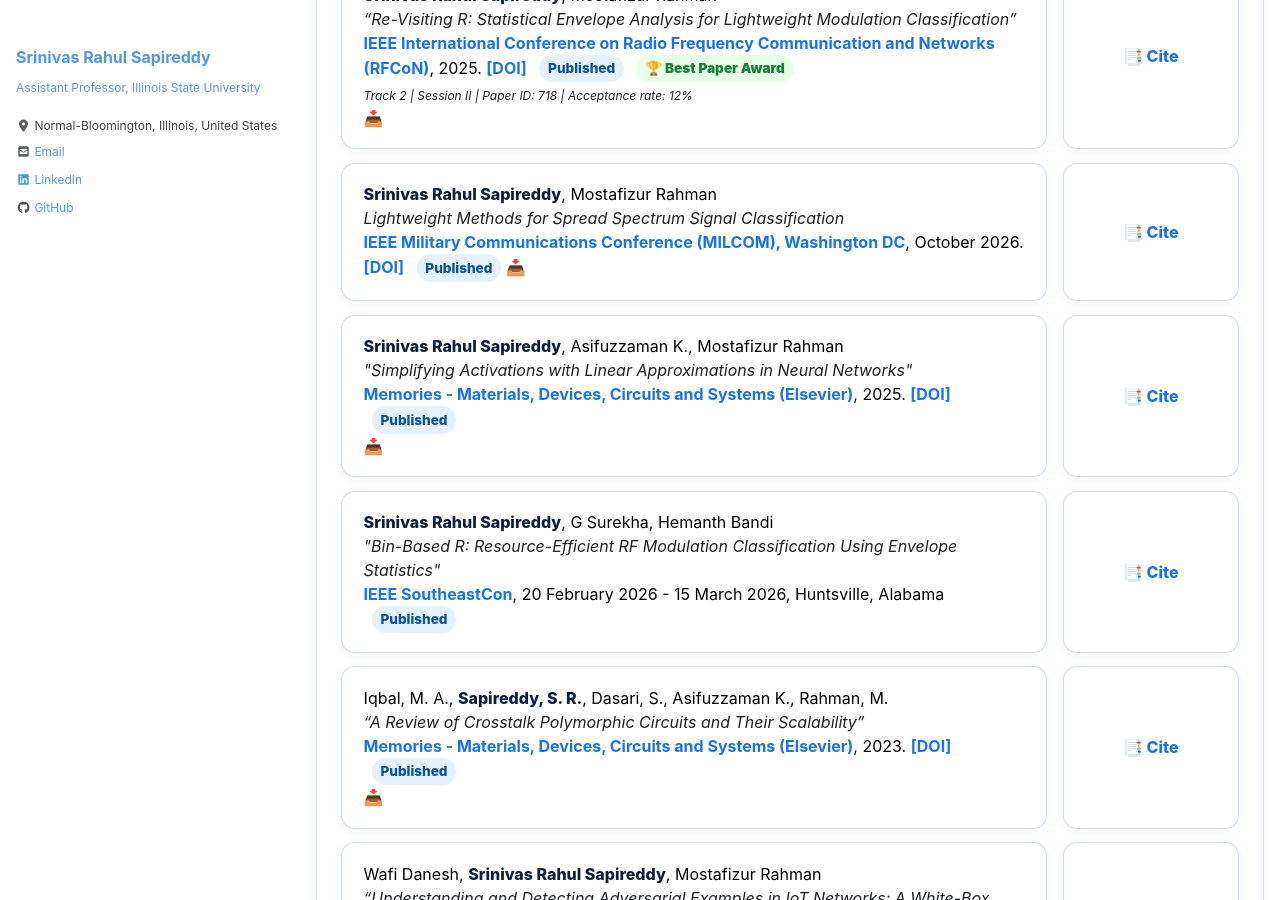
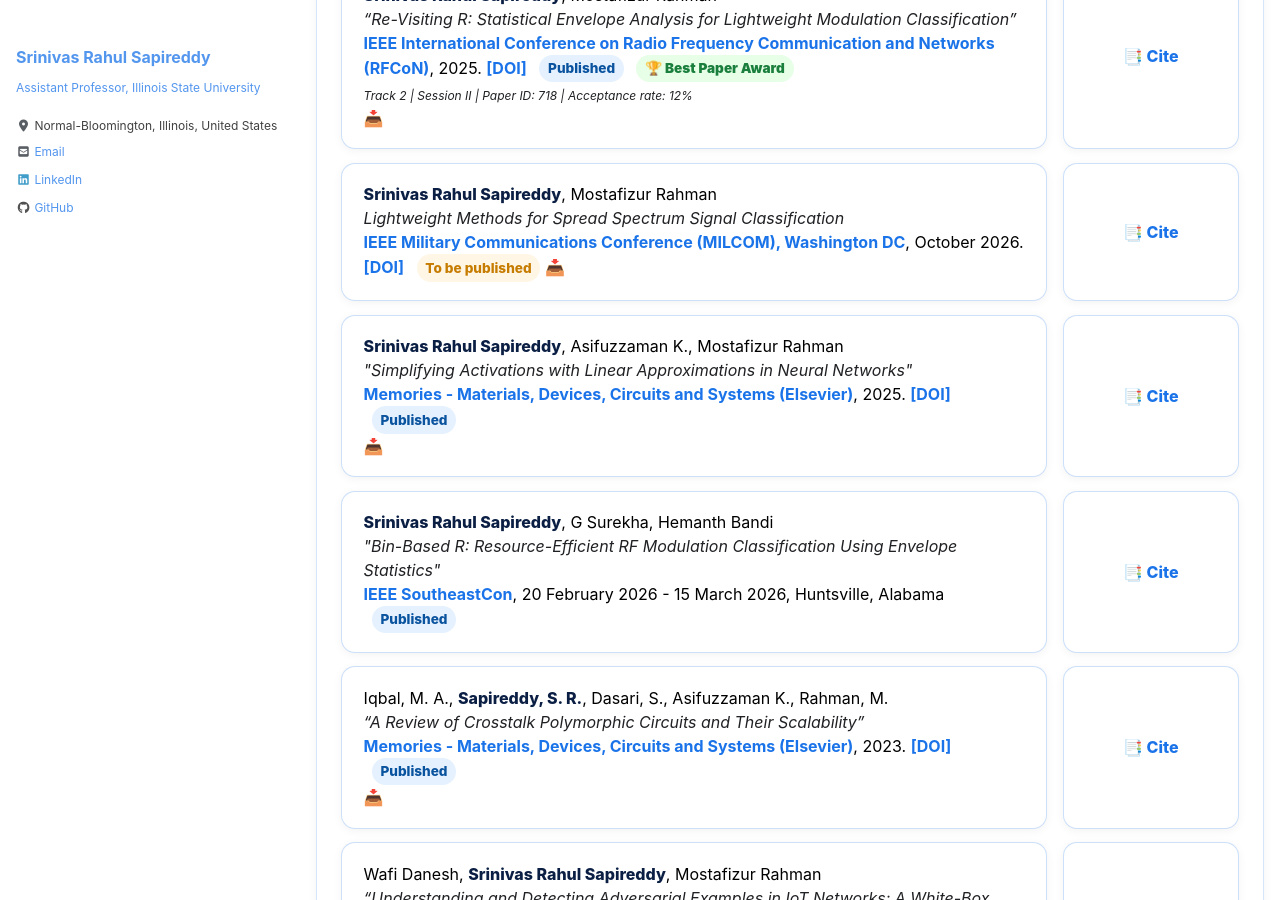
Before and after one commit to srsapireddy/srsapireddy.github.io, a Jekyll site: the page built from _pages/publications.md, in a window 1280 px wide and 900 px high, scrolled down 688 px. Built offline with Jekyll 4.4.1, drawn with Linux system fonts in a browser that asks for light colours; cached includes are drawn as plain includes; nearby versions of some CDN libraries.

Commit message:
Update publications.md

```diff
--- a/_pages/publications.md
+++ b/_pages/publications.md
@@ -314,7 +314,7 @@ function copyCitation(id) {
         <em>Lightweight Methods for Spread Spectrum Signal Classification</em><br>
         <a href="https://milcom2026.ieee-milcom.org/" target="_blank" rel="noopener"> IEEE Military Communications Conference (MILCOM), Washington DC</a>, October 2026.
         <a href="https://milcom2026.ieee-milcom.org/" target="_blank" rel="noopener">[DOI]</a>
-        <span class="status published">Published</span>
+        <span class="status review">To be published</span>
         <a href="https://milcom2026.ieee-milcom.org/" target="_blank" rel="noopener" title="Download PDF">📥</a>
       </div>
       <div class="cite-box" onclick="copyCitation('citeR0')">
```
